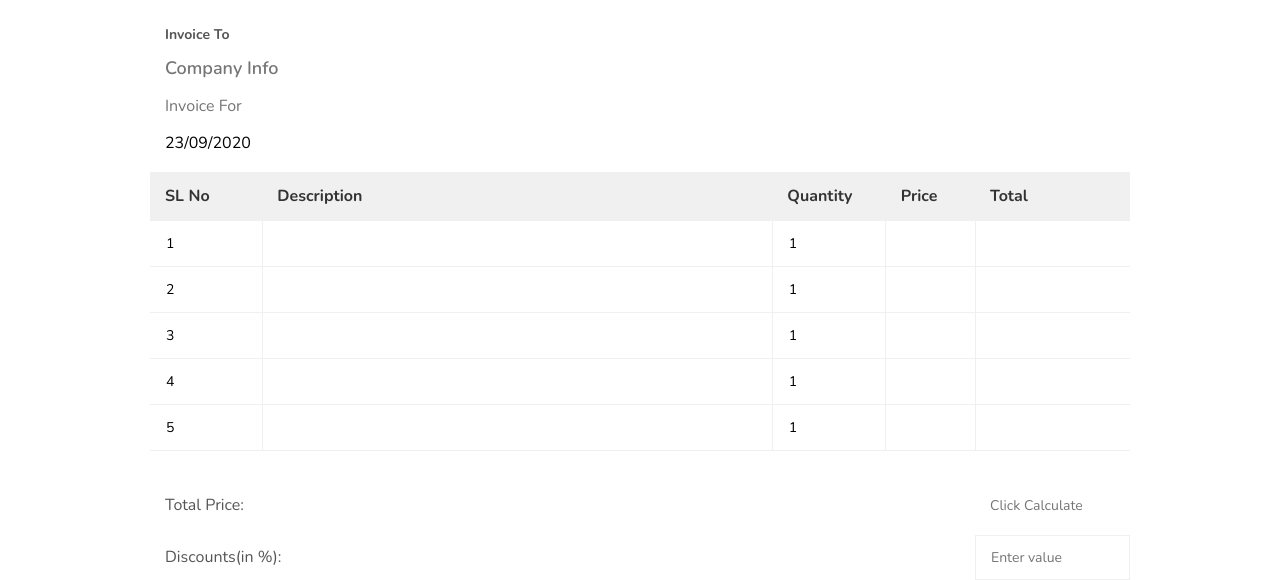
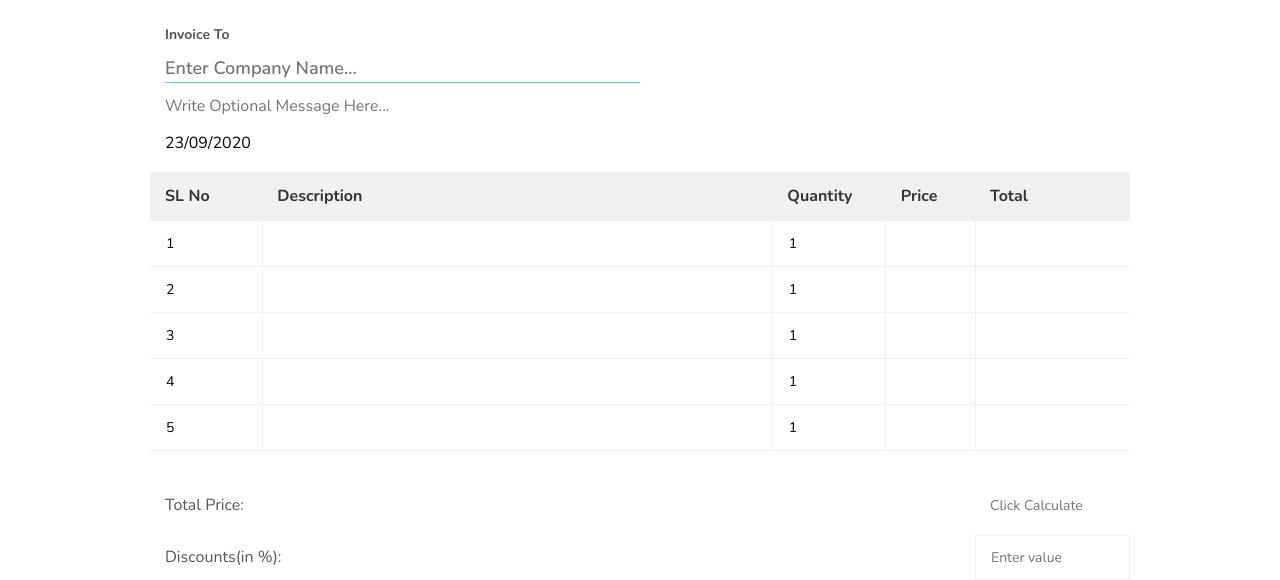
Before and after one commit to ais95/invoice-generator, a plain HTML site: page index.html in a window 1280 px wide. Shown: the part 216-796 px from the top of the page. Drawn offline with nearby package versions, Linux system fonts and the light colour scheme.

Commit message:
input field autofocus added

```diff
--- a/index.html
+++ b/index.html
@@ -40,8 +40,8 @@
                 <tr>
                     <td colspan="5">
                         <p class="text-lite"> <strong>Invoice To</strong> </p>
-                        <p> <input type="text" class="input-form company" placeholder="Company Info"> </p>
-                        <p> <input type="text" class="input-form objects" placeholder="Invoice For"> </p>
+                        <p> <input type="text" class="input-form company" placeholder="Enter company name..." autofocus> </p>
+                        <p> <input type="text" class="input-form objects" placeholder="Write optional message here..."> </p>
                         <p> <input type="text" class="input-form" id="invoicedate" value=""> </p>
                     </td>
                 </tr>
```
